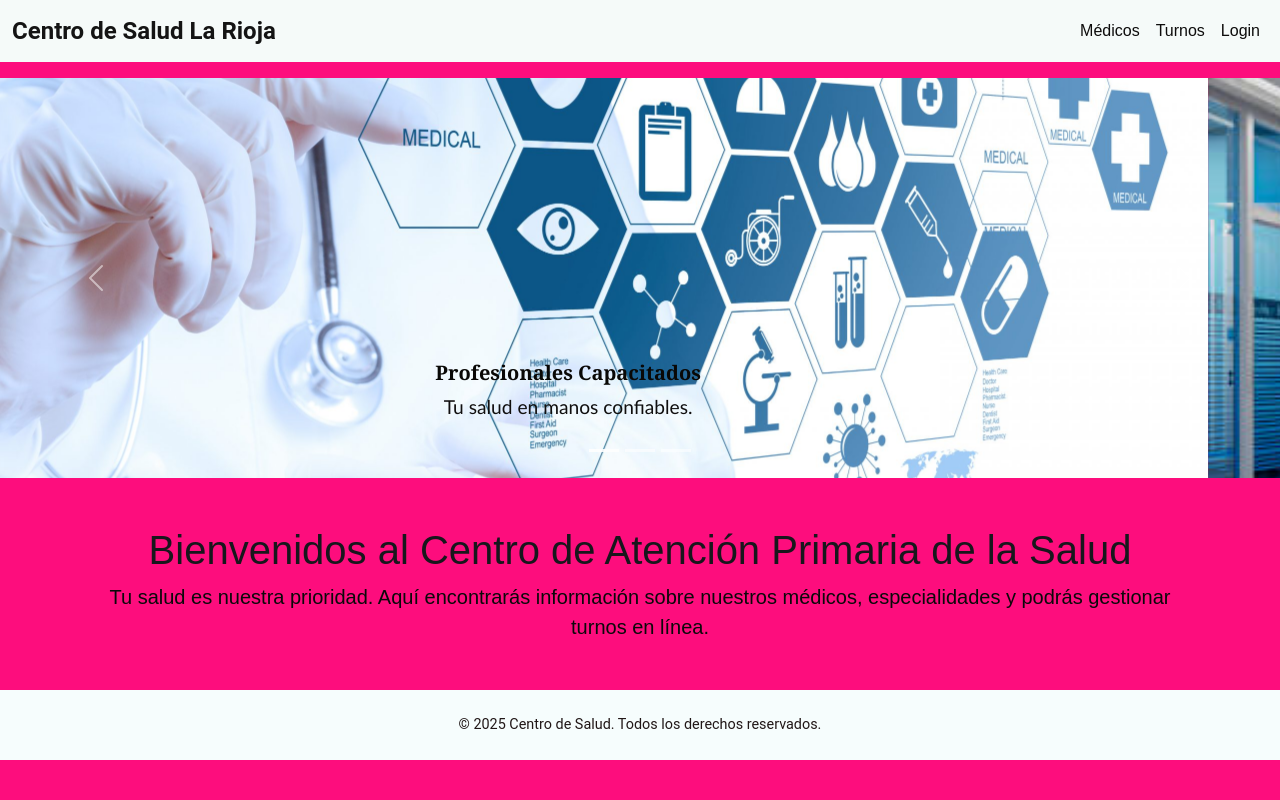
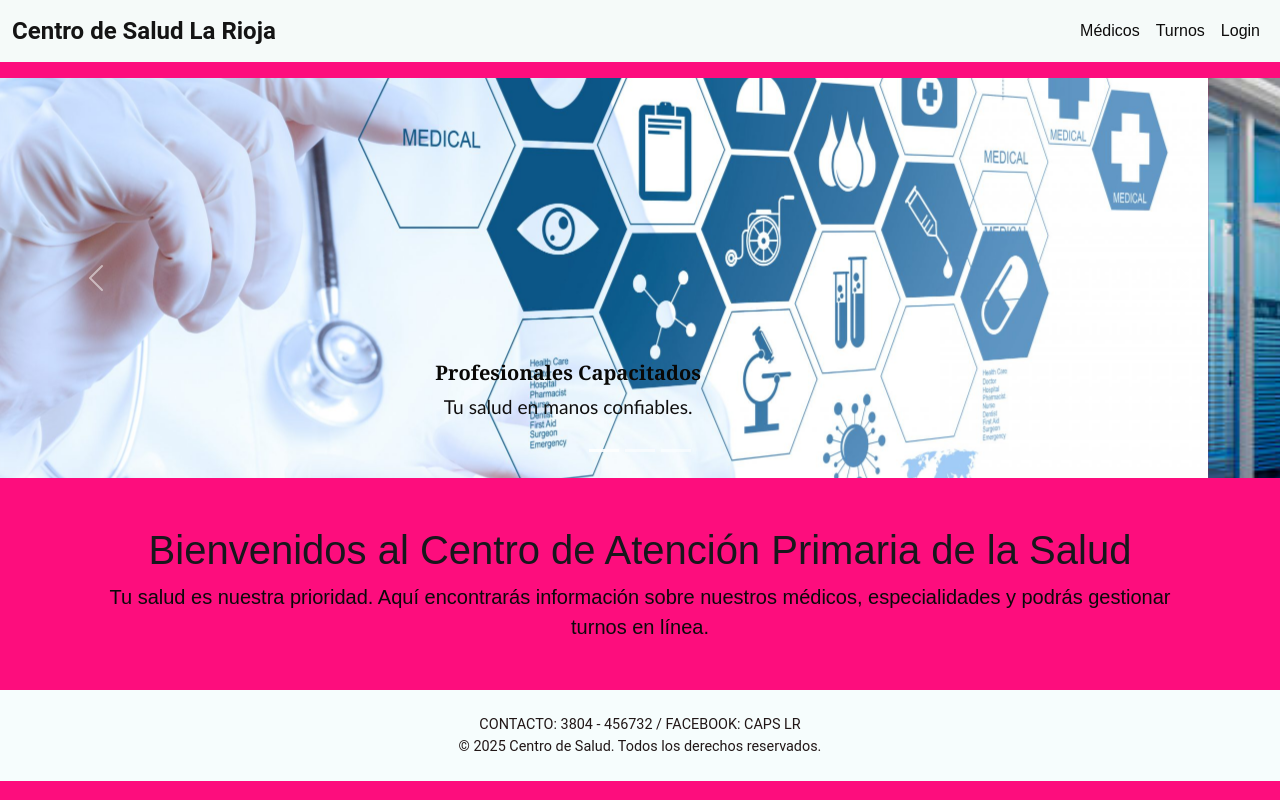
Before and after one commit to tejadaest/capslarioja, a plain HTML site: page index.html in a window 1280 px wide. Drawn offline with nearby package versions, Linux system fonts and the light colour scheme.

Commit message:
Update index.html

```diff
--- a/index.html
+++ b/index.html
@@ -74,6 +74,7 @@
 
   <!-- Footer -->
   <footer class="footer-custom text-center p-4">
+    <p> CONTACTO: 3804 - 456732  /  FACEBOOK: CAPS LR </p>
   <p>&copy; 2025 Centro de Salud. Todos los derechos reservados.</p>
 </footer>
 
```
